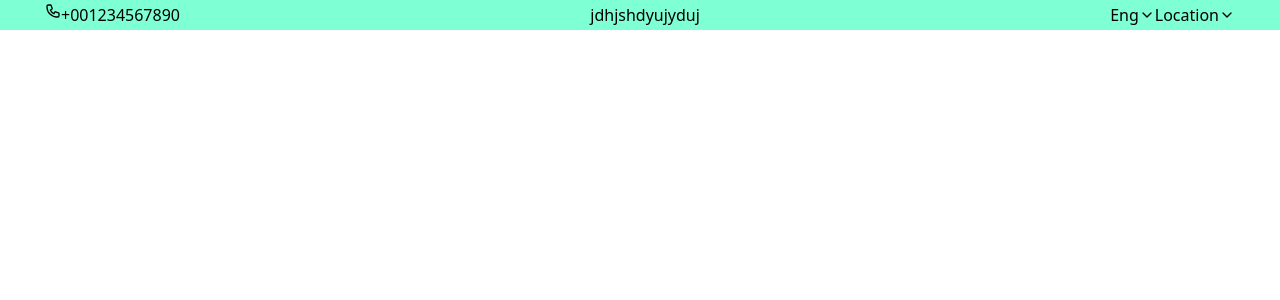
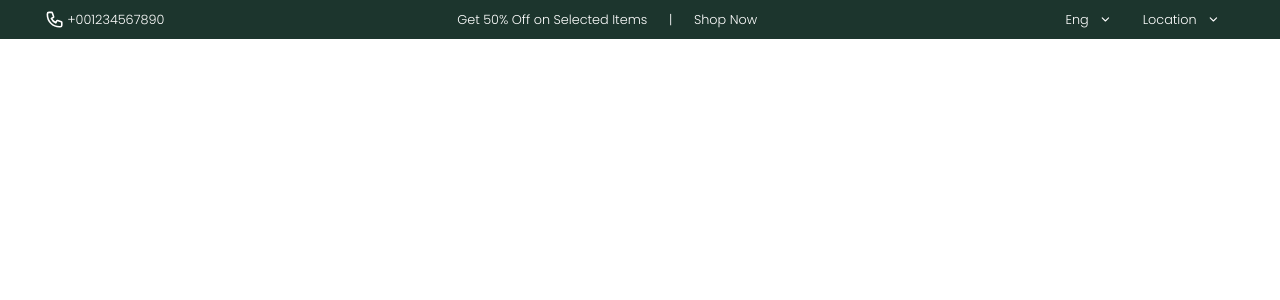
Before and after one commit to iceddrop/Buyall, a React (Vite) app: page / in a window 1280 px wide. Shown: the top 300 px of the page. Built offline with nearby package versions, Linux system fonts and the light colour scheme.

Commit message:
extranav progress 2

```diff
--- a/package.json
+++ b/package.json
@@ -17,7 +17,6 @@
     "@types/react": "^18.0.28",
     "@types/react-dom": "^18.0.11",
     "@vitejs/plugin-react": "^3.1.0",
-    "tailwindcss": "^3.3.1",
     "vite": "^4.2.0"
   }
 }
--- a/src/components/Extranav/Extranav.css
+++ b/src/components/Extranav/Extranav.css
@@ -1,39 +1,66 @@
+ @import url('https://fonts.googleapis.com/css2?family=Poppins:wght@300&display=swap');
 .extra-nav{
     display:flex;
     flex-direction: column;
     align-items: center;
-
     width:100%;
-    background-color: aquamarine;
-    padding-top: 5px;
-    padding-bottom: 5px;
+    background-color: #1C352D;
+    padding-top: 10px;
+    padding-bottom: 10px;
+    color: white;
+    font-family:poppins;
 }
 .contact-div{
     display: flex;
+    align-items: center;
+}
+.phone-icon{
+    font-size:1.2rem;
+}
+.phone-number{
+    margin-left: 3px;
+    font-size: 0.8rem;
 }
 .discount-div{
     display: none;
 }
 .dropdown-div{
     display: flex;
+    justify-content: space-around;
+    width: 185px;
+    font-size: 0.8rem;
+    margin-top: 10px;
 }
 .dropdown{
+    position: relative;
     display: flex;
     align-items: center;
+}
+.chevron-down{
+    margin-left:10px;
+}
+.dropdown-list{
+    display: none;
+}
+.dropdown:hover ul.dropdown-list{
+    display: flex;
 }
 @media screen and (min-width: 768px) {
     .extra-nav{
         flex-direction: row;
         justify-content: space-between;
-        height: 30px;
     }
     .contact-div{
         padding-left: 45px;
     }
     .discount-div{
         display:flex;
+        justify-content: space-between;
+        width: 300px;
+        font-size: 0.8rem;
     }
     .dropdown-div{
         padding-right:45px;
+        margin: 0;
     }
 }
--- a/src/components/Extranav/Extranav.jsx
+++ b/src/components/Extranav/Extranav.jsx
@@ -2,25 +2,33 @@ import React from "react";
 import './Extranav.css';
 import {HiOutlinePhone} from "react-icons/hi";
 import {FiChevronDown} from "react-icons/fi";
+import "../../index.css";
+
 export default function Extranav(){
     return(
        <section className="extra-nav">
           <div className="contact-div">
-             <HiOutlinePhone/>
-             <p>+001234567890</p>
+             <HiOutlinePhone className="phone-icon"/>
+             <p className="phone-number">+001234567890</p>
           </div>
           <div className="discount-div">
-             <p>jdhjsh</p>
-             <p>dyujyduj</p>
+             <p>Get 50% Off on Selected Items </p>
+             <p>|</p>
+             <p>Shop Now</p>
           </div>
           <div className="dropdown-div">
              <div className="dropdown">
-                <p>Eng</p>
-                <FiChevronDown/>
+                <p className="dropdown-text">Eng</p>
+                <FiChevronDown className="chevron-down"/>
+                <ul className="dropdown-list">
+                  <li className=""></li>
+                  <li className=""></li>
+                  <li className=""></li>
+                </ul>
              </div>
              <div className="dropdown">
                  <p>Location</p>
-                 <FiChevronDown/>
+                 <FiChevronDown className="chevron-down"/>
              </div>
           </div>
        </section>
--- a/src/index.css
+++ b/src/index.css
@@ -6,3 +6,6 @@
   margin: 0px;
   padding: 0px;
 }
+html{
+  font-size: 16px;
+}
--- a/tailwind.config.js
+++ /dev/null
@@ -1,10 +0,0 @@
-/** @type {import('tailwindcss').Config} */
-export default {
-  content: [
-      "./src/components/Extranav/Extranav.jsx",
-  ],
-  theme: {
-    extend: {},
-  },
-  plugins: [],
-}
```
Also changed, not shown: 1 other file (tests, documents, lock files or other folders).
